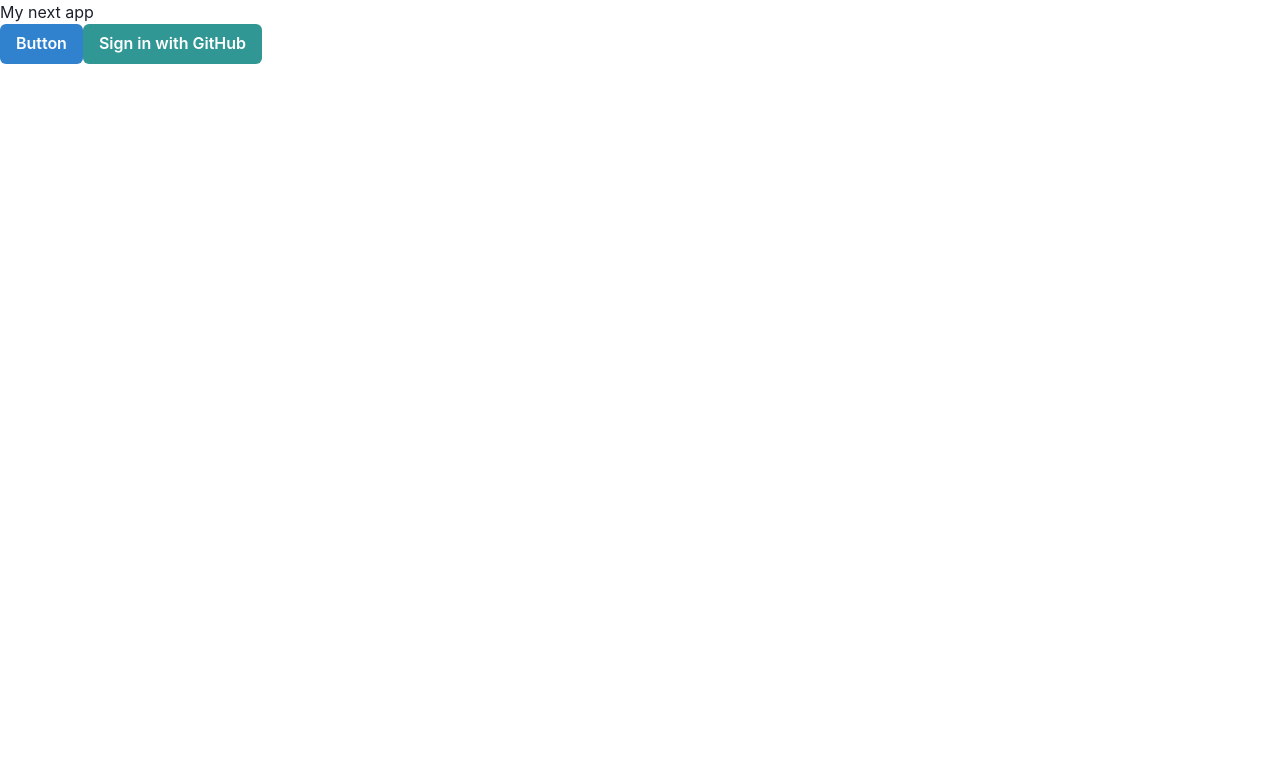
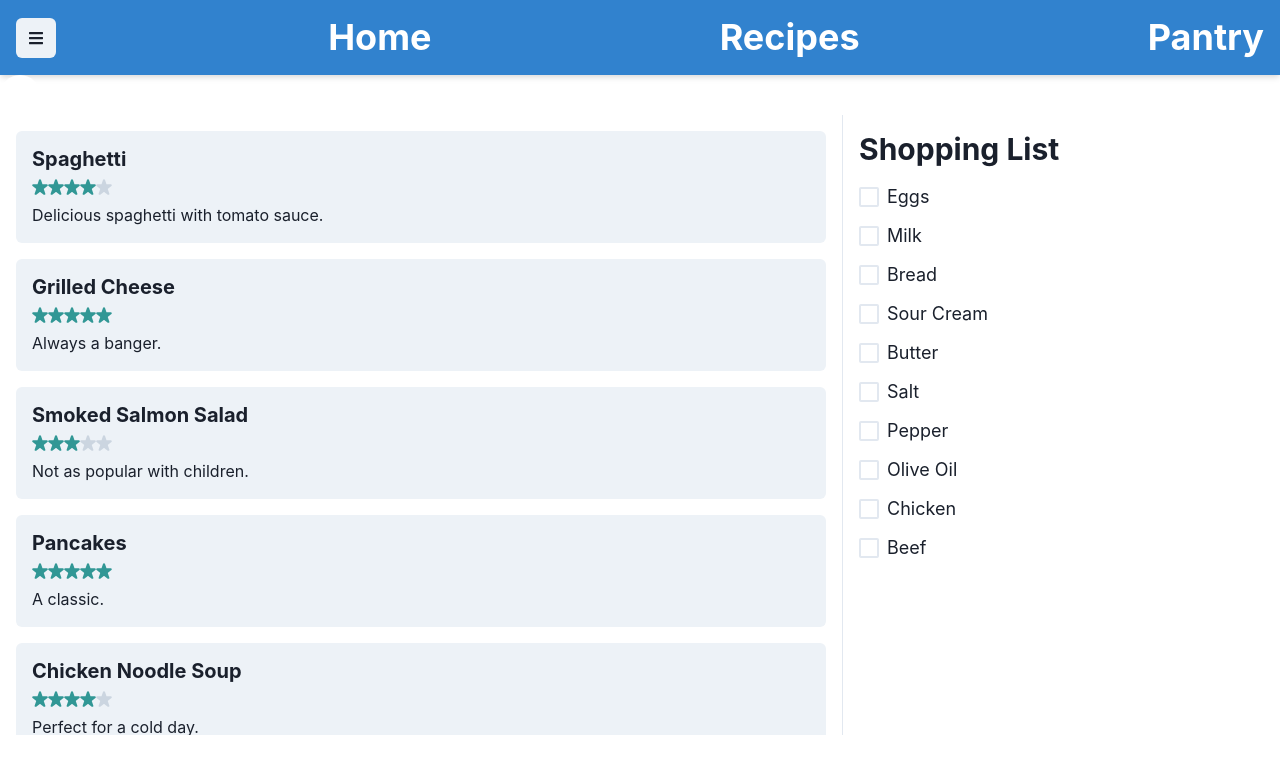
Before and after one commit to ash-bergs/dish-dollar, a Next.js app in the folder frontend/: page / in a window 1280 px wide. Shown: the top 774 px of the page. Built offline with nearby package versions, Linux system fonts and the light colour scheme; no server answers.

Commit message:
feat: create basic user home

```diff
--- a/frontend/package.json
+++ b/frontend/package.json
@@ -9,6 +9,7 @@
     "lint": "next lint"
   },
   "dependencies": {
+    "@chakra-ui/icons": "^2.1.0",
     "@chakra-ui/react": "^2.8.0",
     "@emotion/react": "^11.11.1",
     "@emotion/styled": "^11.11.0",
@@ -22,6 +23,7 @@
     "next-auth": "^4.23.0",
     "react": "18.2.0",
     "react-dom": "18.2.0",
+    "react-icons": "^4.10.1",
     "typescript": "5.1.6"
   }
 }
--- /dev/null
+++ b/frontend/src/pages/components/Dashboard.tsx
@@ -0,0 +1,113 @@
+import {
+  Box,
+  Flex,
+  Heading,
+  Text,
+  List,
+  ListItem,
+  Checkbox,
+  IconButton,
+} from '@chakra-ui/react';
+import { StarIcon } from '@chakra-ui/icons';
+import { FaBars } from 'react-icons/fa';
+
+import RecipeCard from './RecipeCard';
+
+const recipes = [
+  {
+    title: 'Spaghetti',
+    rating: 4,
+    description: 'Delicious spaghetti with tomato sauce.',
+  },
+  {
+    title: 'Grilled Cheese',
+    rating: 5,
+    description: 'Always a banger.',
+  },
+  {
+    title: 'Smoked Salmon Salad',
+    rating: 3,
+    description: 'Not as popular with children.',
+  },
+  {
+    title: 'Pancakes',
+    rating: 5,
+    description: 'A classic.',
+  },
+  {
+    title: 'Chicken Noodle Soup',
+    rating: 4,
+    description: 'Perfect for a cold day.',
+  },
+  {
+    title: 'Spaghetti',
+    rating: 4,
+    description: 'Delicious spaghetti with tomato sauce.',
+  },
+  {
+    title: 'Grilled Cheese',
+    rating: 5,
+    description: 'Always a banger.',
+  },
+  {
+    title: 'Smoked Salmon Salad',
+    rating: 3,
+    description: 'Not as popular with children.',
+  },
+  {
+    title: 'Pancakes',
+    rating: 5,
+    description: 'A classic.',
+  },
+  {
+    title: 'Chicken Noodle Soup',
+    rating: 4,
+    description: 'Perfect for a cold day.',
+  },
+  // ...more recipes
+];
+
+const shoppingList = [
+  'Eggs',
+  'Milk',
+  'Bread',
+  'Sour Cream',
+  'Butter',
+  'Salt',
+  'Pepper',
+  'Olive Oil',
+  'Chicken',
+  'Beef',
+];
+
+const Dashboard = () => {
+  return (
+    <Flex>
+      {/* Content */}
+      <Flex flexGrow={1} overflow="hidden" height="calc(100vh - 180px)">
+        {/* Recipe Cards */}
+        <Box flex="2" overflowY="auto" p={4} borderRightWidth="1px">
+          {recipes.map((recipe, index) => (
+            <RecipeCard key={index} recipe={recipe} />
+          ))}
+        </Box>
+
+        {/* Shopping List */}
+        <Box flex="1" overflowY="auto" p={4}>
+          <Heading size="lg" mb={4}>
+            Shopping List
+          </Heading>
+          <List spacing={3}>
+            {shoppingList.map((item, index) => (
+              <ListItem key={index}>
+                <Checkbox size="lg">{item}</Checkbox>
+              </ListItem>
+            ))}
+          </List>
+        </Box>
+      </Flex>
+    </Flex>
+  );
+};
+
+export default Dashboard;
--- /dev/null
+++ b/frontend/src/pages/components/Header.tsx
@@ -0,0 +1,28 @@
+import { Box, Flex, Heading, IconButton } from '@chakra-ui/react';
+import { FaBars } from 'react-icons/fa';
+
+const Header = () => {
+  return (
+    <>
+      <Flex
+        justifyContent="space-between"
+        alignItems="center"
+        bg="blue.500"
+        p={4}
+        shadow="md"
+      >
+        <IconButton aria-label="Menu" icon={<FaBars />} />
+        <Heading color="white">Home</Heading>
+        <Heading color="white" ml={4}>
+          Recipes
+        </Heading>
+        <Heading color="white" ml={4}>
+          Pantry
+        </Heading>
+      </Flex>
+      <Box boxSize="40px" bg="white" borderRadius="full" />
+    </>
+  );
+};
+
+export default Header;
--- /dev/null
+++ b/frontend/src/pages/components/RecipeCard.tsx
@@ -0,0 +1,33 @@
+import { Box, Flex, Heading, Text } from '@chakra-ui/react';
+import { StarIcon } from '@chakra-ui/icons';
+
+export type Recipe = {
+  title: string;
+  rating: number;
+  description: string;
+};
+
+type Props = {
+  recipe: Recipe;
+};
+
+const RecipeCard: React.FC<Props> = ({ recipe }) => {
+  return (
+    <Box p={4} bg="gray.100" marginBottom={4} borderRadius="md">
+      <Heading size="md">{recipe.title}</Heading>
+      <Flex mt={2}>
+        {Array(5)
+          .fill('')
+          .map((_, i) => (
+            <StarIcon
+              key={i}
+              color={i < recipe.rating ? 'teal.500' : 'gray.300'}
+            />
+          ))}
+      </Flex>
+      <Text mt={2}>{recipe.description}</Text>
+    </Box>
+  );
+};
+
+export default RecipeCard;
--- a/frontend/src/pages/index.tsx
+++ b/frontend/src/pages/index.tsx
@@ -1,17 +1,12 @@
 import React from 'react';
 import { Button } from '@chakra-ui/react';
-
+import Dashboard from './components/Dashboard';
+import Header from './components/Header';
 import { signIn, signOut, useSession } from 'next-auth/react';
 
-export default function Home() {
-  const { data: session } = useSession();
-
-  return (
-    <main>
-      <p>My next app</p>
-      <Button colorScheme="blue">Button</Button>
-
-      {!session ? (
+/**
+ * const { data: session } = useSession();
+ * {!session ? (
         <Button onClick={() => signIn('github')} colorScheme="teal">
           Sign in with GitHub
         </Button>
@@ -23,6 +18,13 @@ export default function Home() {
           </Button>
         </>
       )}
+ */
+
+export default function Home() {
+  return (
+    <main>
+      <Header />
+      <Dashboard />
     </main>
   );
 }
```
Also changed, not shown: 1 other file (tests, documents, lock files or other folders).
